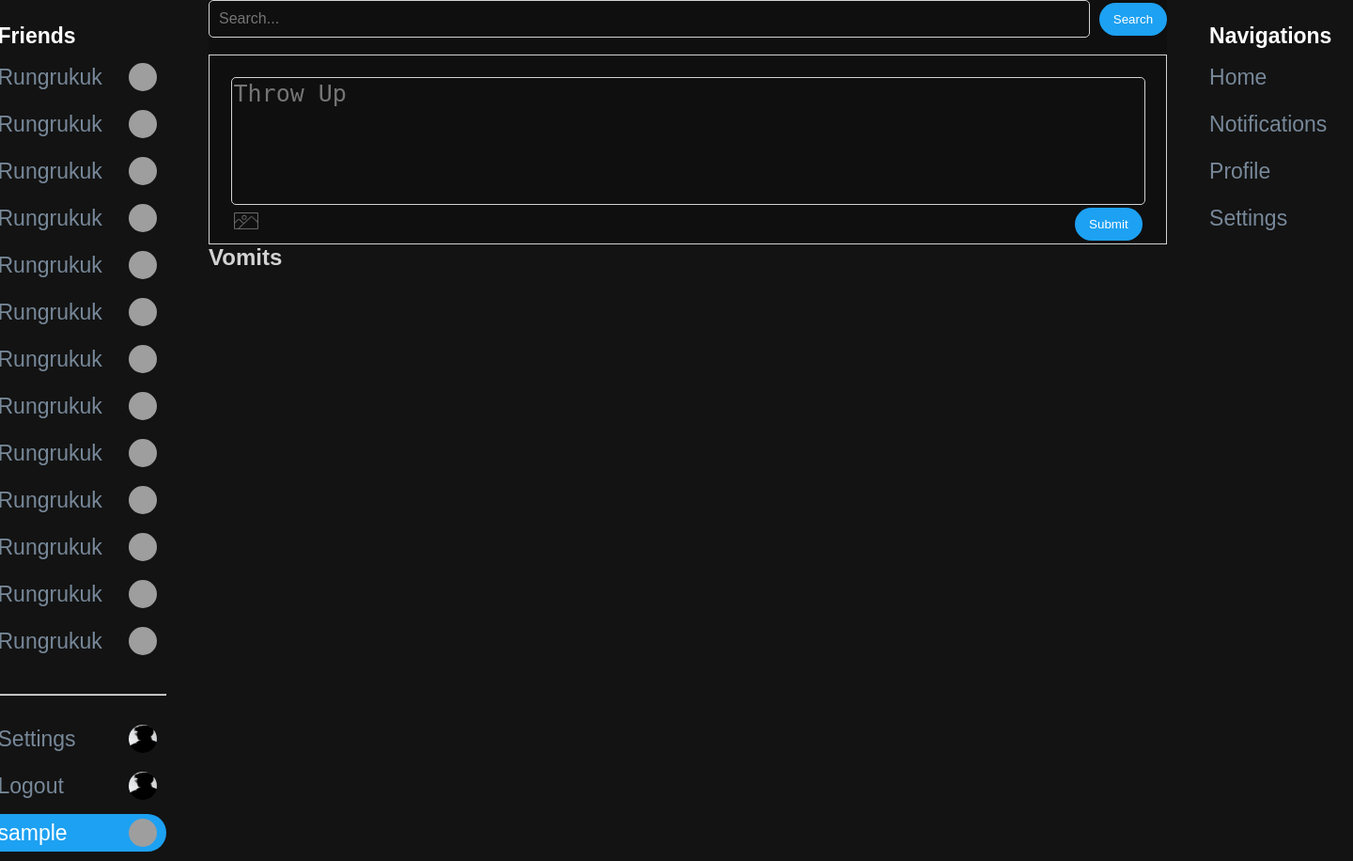
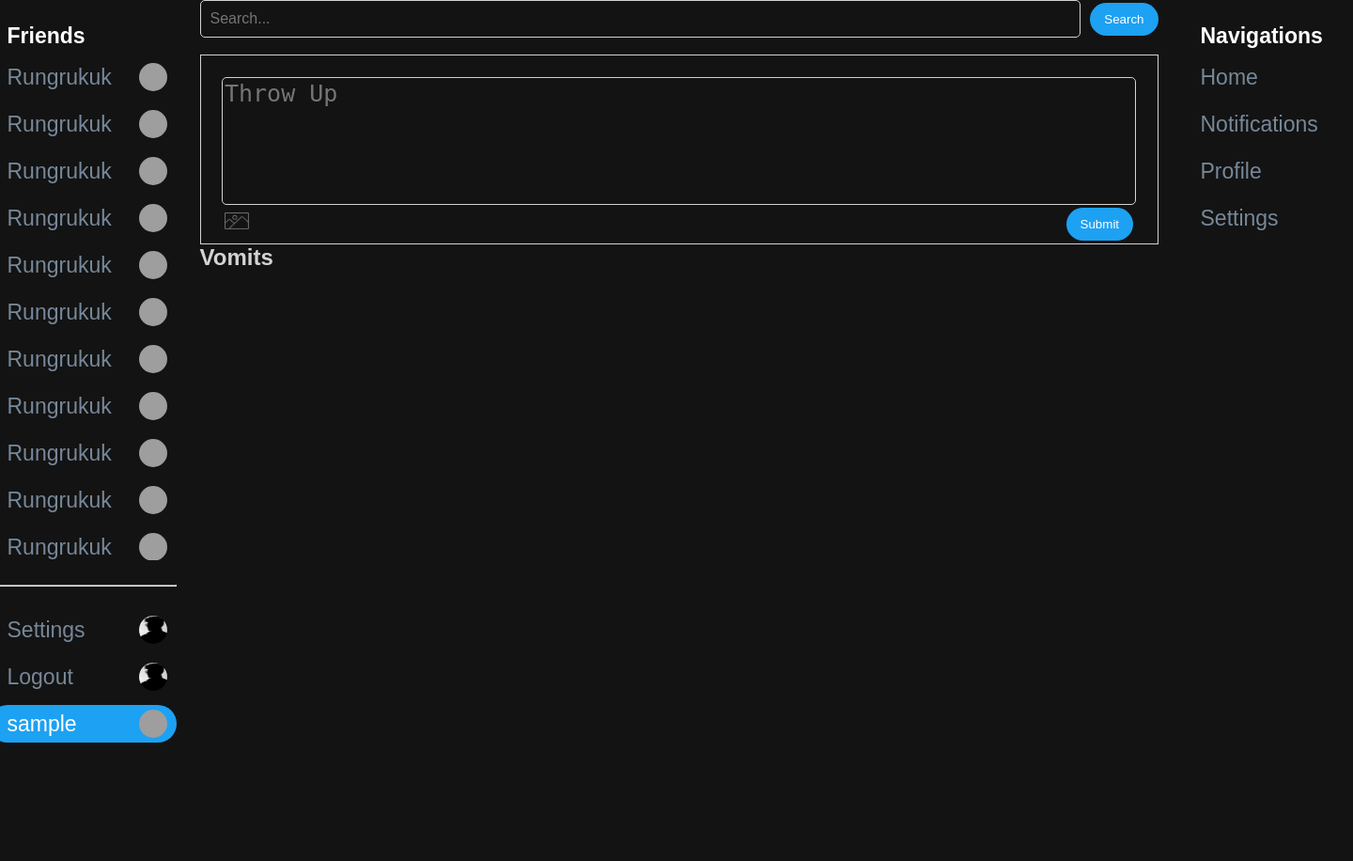
Before and after one commit to Rungrukuk/Personal_Blog_3rd_Django_App, a Django app: page / in a window 1440 px wide; the page is wider, and only the part inside the window is pictured. Shown: that part at 94% size. After the commit the page ends 790 px from the top of that part, so only its background shows below. Run offline with Django 4.2, Linux system fonts and the light colour scheme; the visitor is signed in with stand-in values (Sample User, id 1); data comes from the database, SQL or seed files in the repository; data that the repository does not hold is empty; grey boxes are pictures that could not be loaded.

Commit message:
Trying to make responsive style

```diff
--- a/BlogApp/static/BlogApp/home-style.css
+++ b/BlogApp/static/BlogApp/home-style.css
@@ -38,12 +38,15 @@
 
 
 .vomit-container {
-    background-color: rgba(15, 15, 15, 0.85);
+    /* background-color: rgba(15, 15, 15, 0.85);
     position: sticky;
     top: 0;
     width: 100%;
     display: flex;
     align-items: center;
+    flex-direction: column; */
+    position: relative;
+    display: flex;
     flex-direction: column;
 }
 
@@ -210,19 +213,19 @@
 /* * left-section */
 
 .left-section {
+    display: flex;
+    flex-direction: column;
+    height: 100vh;
     position: sticky;
     top: 0;
     z-index: 1;
-    display: flex;
-    flex-direction: column;
-    width: 13%;
+    width: 200px;
     padding-left: 25px;
     border-radius: 10px;
-    margin-right: 20px;
+    color: #fff;
 }
 
 .left-section a{
-
     display: block;
     text-decoration: none;
     margin-bottom: 10px;
@@ -238,10 +241,13 @@
     background-color: lightslategray;
     color: #fff;
 }
+.left-buttons {
+    flex-shrink: 0;
+}
 
 .friends{
     overflow-y: scroll;
-    height: 650px;
+    flex-grow: 1;
 }
 
 .friend {
```
